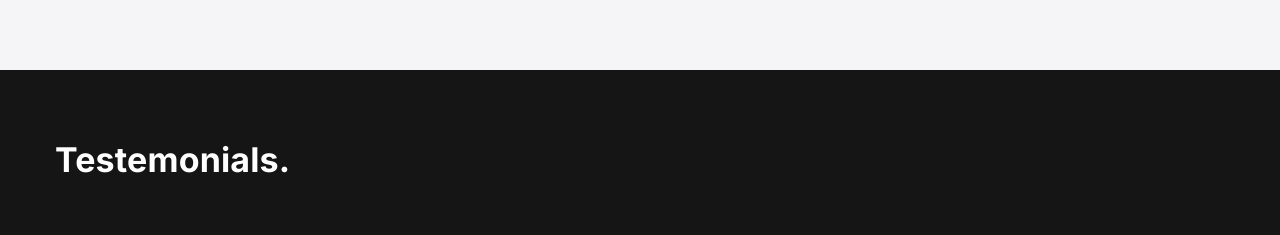
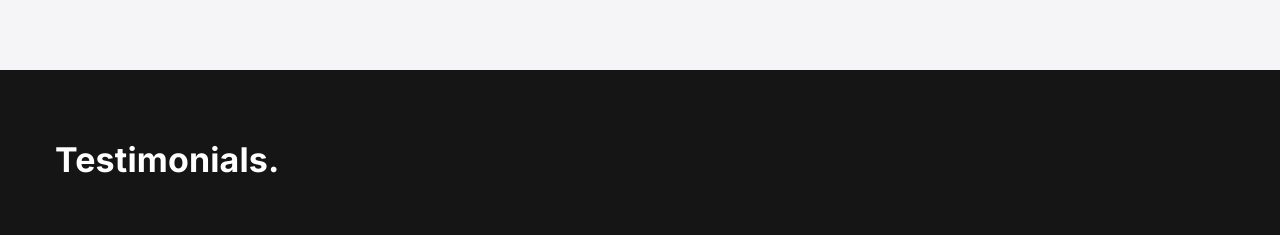
Before and after one commit to Violedu/violedu, a Next.js app: page / in a window 1280 px wide. Shown: the part 8944-9179 px from the top of the page. Built offline with nearby package versions, Linux system fonts and the light colour scheme.

Commit message:
Update IntroTestemonials.tsx
Fixed title

```diff
--- a/components/IntroTestemonials.tsx
+++ b/components/IntroTestemonials.tsx
@@ -6,7 +6,7 @@ const IntroTestemonials: NextPage = () => {
     <div className={styles.introTestemonials}>
       <div className={styles.background}>
         <div className={styles.title}>
-          <b className={styles.introTitle}>Testemonials.</b>
+          <b className={styles.introTitle}>Testimonials.</b>
         </div>
       </div>
       <div className={styles.whiteBg} />
```
